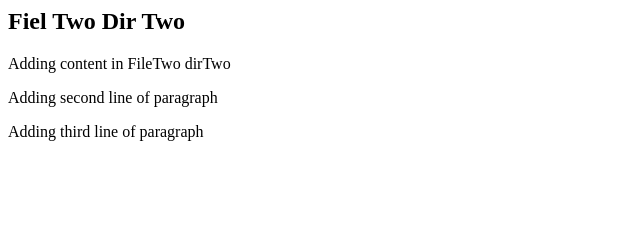
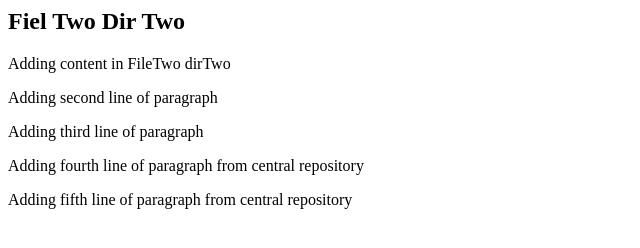
Before and after one commit to YugandharKlog/klog-repo, a plain HTML site: page dirTwo/fileTwo.html in a window 1280 px wide. Shown: the whole page, without its empty margins (0-640 px from the left). Drawn offline with Linux system fonts and the light colour scheme.

Commit message:
Update fileTwo.html
Added fourth and fifth paragraphs in fileTwo from Central repository

```diff
--- a/dirTwo/fileTwo.html
+++ b/dirTwo/fileTwo.html
@@ -5,6 +5,8 @@
 			<p>Adding content in FileTwo dirTwo</p>
 			<p>Adding second line of paragraph</p>
 			<p>Adding third line of paragraph</p>
+			<p>Adding fourth line of paragraph from central repository</p>
+			<p>Adding fifth line of paragraph from central repository</p>
 		</body>
 	</head>
 </html>
```
